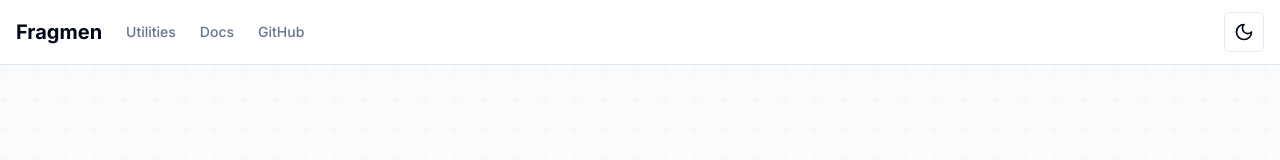
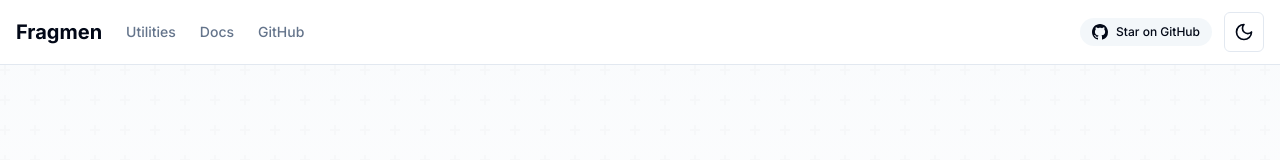
Before and after one commit to wiesnerbernard/fragmen, a Next.js app in the folder apps/web/: page / in a window 1280 px wide. Shown: the top 160 px of the page. Built offline with nearby package versions, Linux system fonts and the light colour scheme.

Commit message:
Add prominent GitHub star button to navigation
Adds a styled "Star on GitHub" button with GitHub icon in the navigation bar, hidden on mobile devices to save space.

```diff
--- a/apps/web/app/layout.tsx
+++ b/apps/web/app/layout.tsx
@@ -60,7 +60,20 @@
                     </a>
                   </div>
                 </div>
-                <ThemeToggle />
+                <div className="flex items-center gap-3">
+                  <a
+                    href="https://github.com/wiesnerbernard/fragmen"
+                    target="_blank"
+                    rel="noopener noreferrer"
+                    className="hidden sm:inline-flex items-center gap-2 rounded-full bg-secondary/80 px-3 py-1.5 text-xs font-medium transition-colors hover:bg-secondary"
+                  >
+                    <svg className="h-4 w-4" viewBox="0 0 16 16" fill="currentColor">
+                      <path d="M8 0C3.58 0 0 3.58 0 8c0 3.54 2.29 6.53 5.47 7.59.4.07.55-.17.55-.38 0-.19-.01-.82-.01-1.49-2.01.37-2.53-.49-2.69-.94-.09-.23-.48-.94-.82-1.13-.28-.15-.68-.52-.01-.53.63-.01 1.08.58 1.23.82.72 1.21 1.87.87 2.33.66.07-.52.28-.87.51-1.07-1.78-.2-3.64-.89-3.64-3.95 0-.87.31-1.59.82-2.15-.08-.2-.36-1.02.08-2.12 0 0 .67-.21 2.2.82.64-.18 1.32-.27 2-.27.68 0 1.36.09 2 .27 1.53-1.04 2.2-.82 2.2-.82.44 1.1.16 1.92.08 2.12.51.56.82 1.27.82 2.15 0 3.07-1.87 3.75-3.65 3.95.29.25.54.73.54 1.48 0 1.07-.01 1.93-.01 2.2 0 .21.15.46.55.38A8.013 8.013 0 0016 8c0-4.42-3.58-8-8-8z"/>
+                    </svg>
+                    Star on GitHub
+                  </a>
+                  <ThemeToggle />
+                </div>
               </div>
             </div>
           </nav>
```
